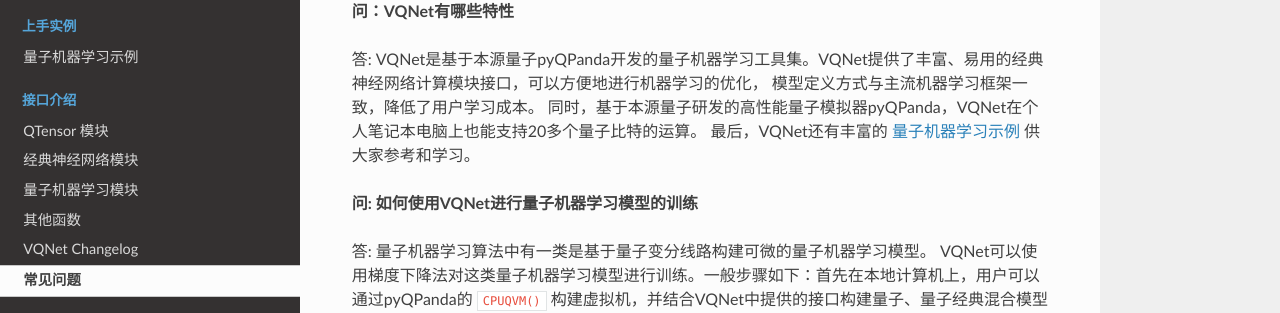
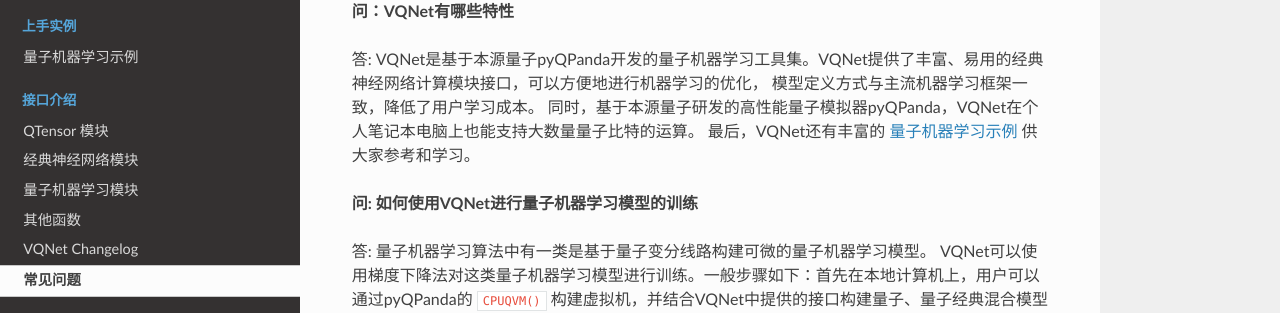
Before and after one commit to OriginQ/VQNET2.0-tutorial, a Sphinx documentation site: the page built from source/rst/FAQ.rst, in a window 1280 px wide and 900 px high. Shown: the part 168-481 px from the top of the window. Built offline with Sphinx 7.4.7 and the Read the Docs theme 2.0.0, drawn with Linux system fonts in a browser that asks for light colours.

Commit message:
[ref] ref some faq

```diff
--- a/source/rst/FAQ.rst
+++ b/source/rst/FAQ.rst
@@ -5,7 +5,7 @@
 
 答: VQNet是基于本源量子pyQPanda开发的量子机器学习工具集。VQNet提供了丰富、易用的经典神经网络计算模块接口，可以方便地进行机器学习的优化，
 模型定义方式与主流机器学习框架一致，降低了用户学习成本。
-同时，基于本源量子研发的高性能量子模拟器pyQPanda，VQNet在个人笔记本电脑上也能支持20多个量子比特的运算。
+同时，基于本源量子研发的高性能量子模拟器pyQPanda，VQNet在个人笔记本电脑上也能支持大数量量子比特的运算。
 最后，VQNet还有丰富的 :doc:`./qml_demo` 供大家参考和学习。
 
 **问: 如何使用VQNet进行量子机器学习模型的训练**
```
